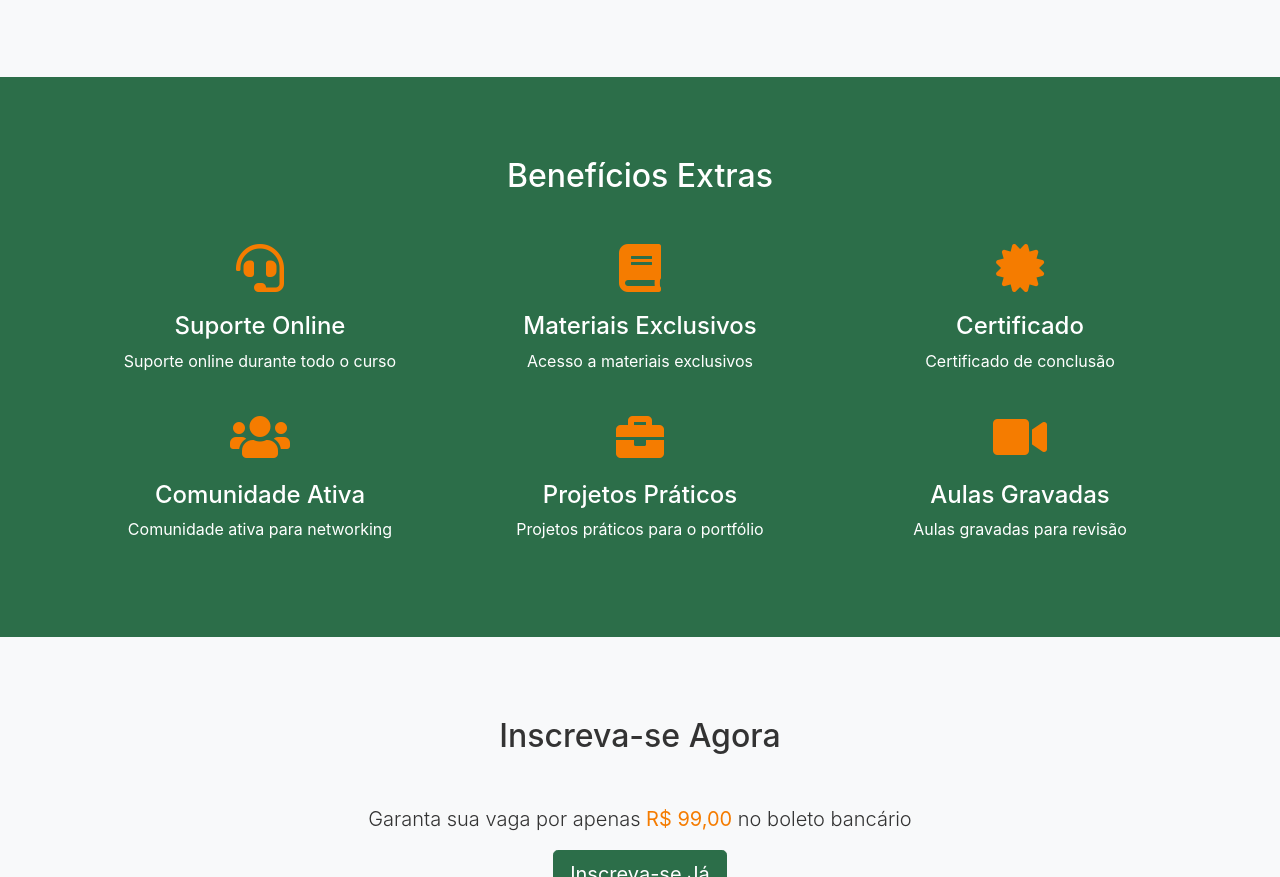
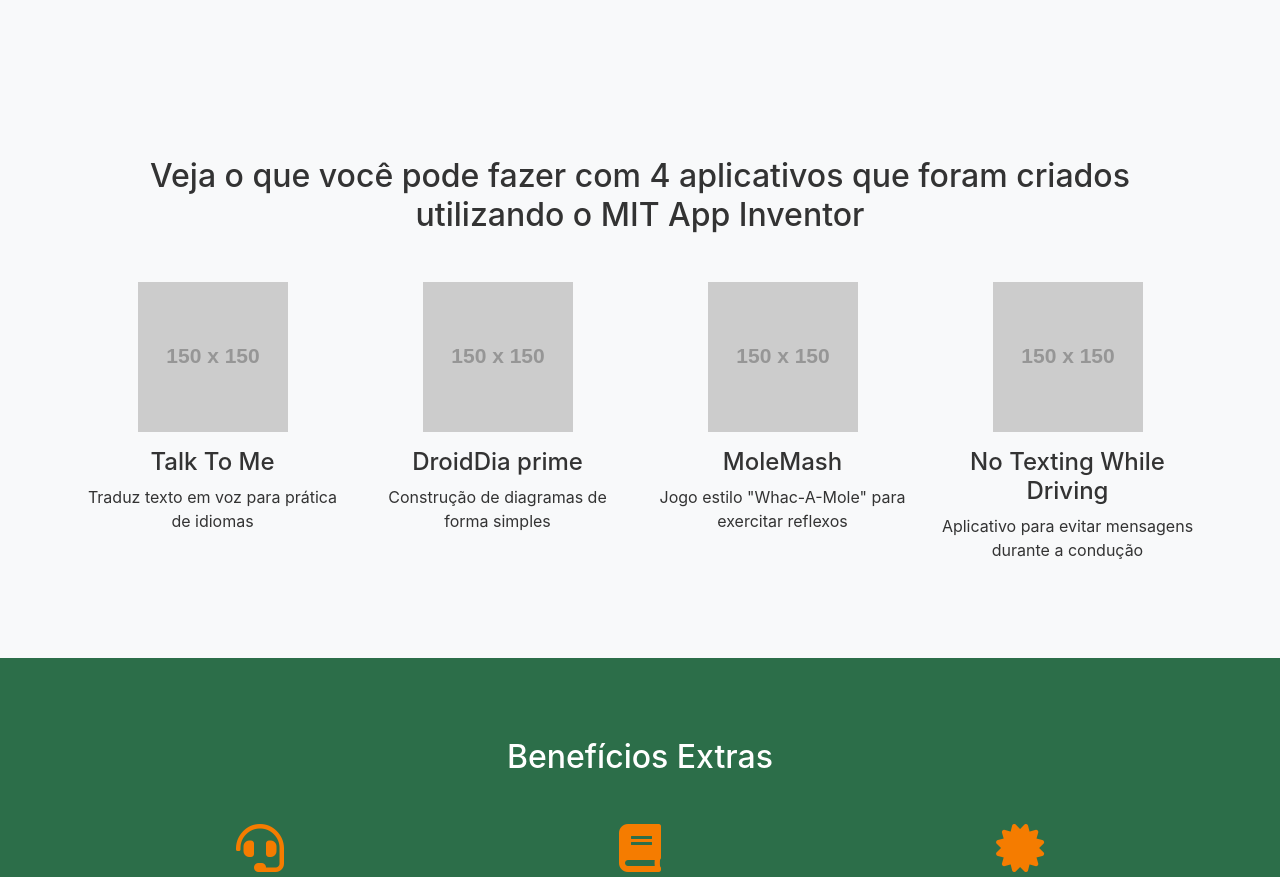
Before and after one commit to marcel-philippe/mitapp, a plain HTML site: page index.html in a window 1280 px wide. Shown: the part 1401-2278 px from the top of the page. Drawn offline with nearby package versions, Linux system fonts and the light colour scheme; placeholder pictures from the web are drawn by us.

Commit message:
Add files via upload

```diff
--- a/index.html
+++ b/index.html
@@ -224,6 +224,35 @@
         </div>
     </section>
 
+  <!-- Sessão de Aplicativos -->
+<section id="aplicativos" class="section-alt">
+    <div class="container">
+        <h2 class="text-center mb-5">Veja o que você pode fazer com 4 aplicativos que foram criados utilizando o MIT App Inventor</h2>
+        <div class="row">
+            <div class="col-md-6 col-lg-3 text-center">
+                <img src="https://via.placeholder.com/150" alt="Aplicativo Talk To Me" class="img-fluid mb-3">
+                <h4>Talk To Me</h4>
+                <p>Traduz texto em voz para prática de idiomas</p>
+            </div>
+            <div class="col-md-6 col-lg-3 text-center">
+                <img src="https://via.placeholder.com/150" alt="Aplicativo DroidDia prime" class="img-fluid mb-3">
+                <h4>DroidDia prime</h4>
+                <p>Construção de diagramas de forma simples</p>
+            </div>
+            <div class="col-md-6 col-lg-3 text-center">
+                <img src="https://via.placeholder.com/150" alt="Aplicativo MoleMash" class="img-fluid mb-3">
+                <h4>MoleMash</h4>
+                <p>Jogo estilo "Whac-A-Mole" para exercitar reflexos</p>
+            </div>
+            <div class="col-md-6 col-lg-3 text-center">
+                <img src="https://via.placeholder.com/150" alt="Aplicativo No Texting While Driving" class="img-fluid mb-3">
+                <h4>No Texting While Driving</h4>
+                <p>Aplicativo para evitar mensagens durante a condução</p>
+            </div>
+        </div>
+    </div>
+</section>
+
 
     <!-- Benefícios Extras -->
     <section id="beneficios" class="section-primary">
```
